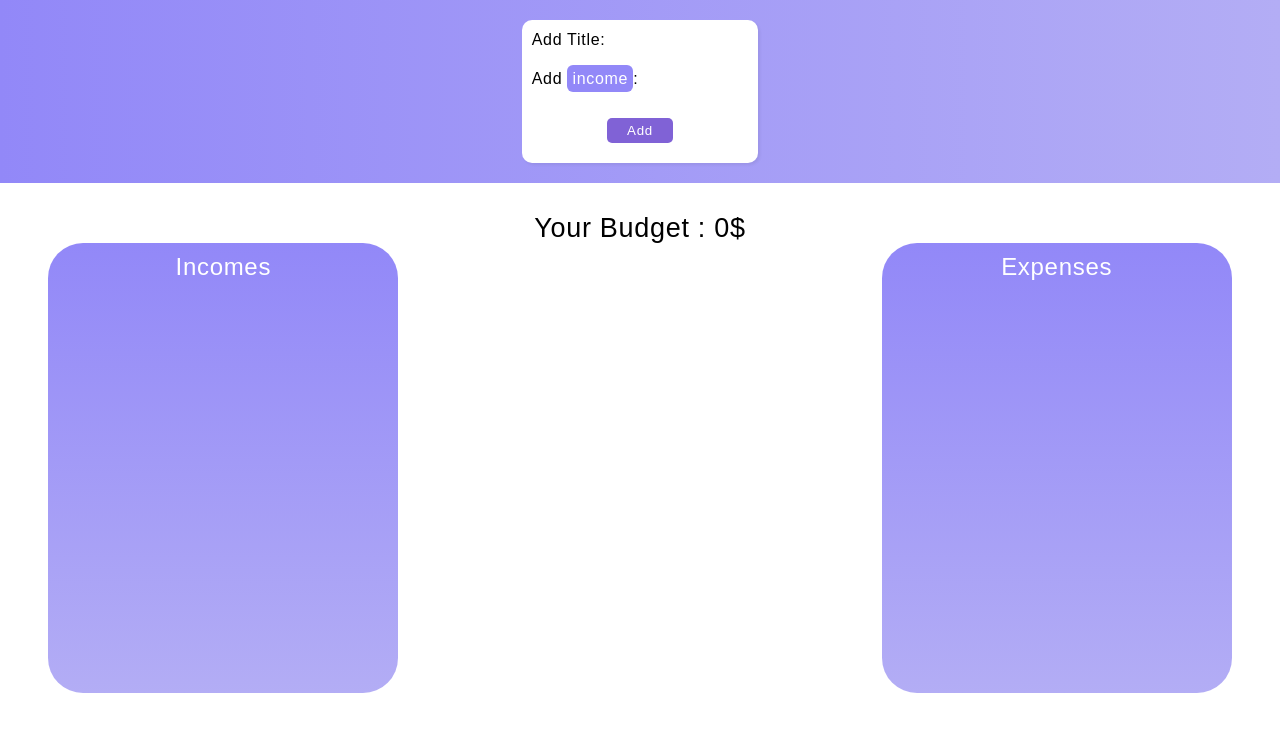
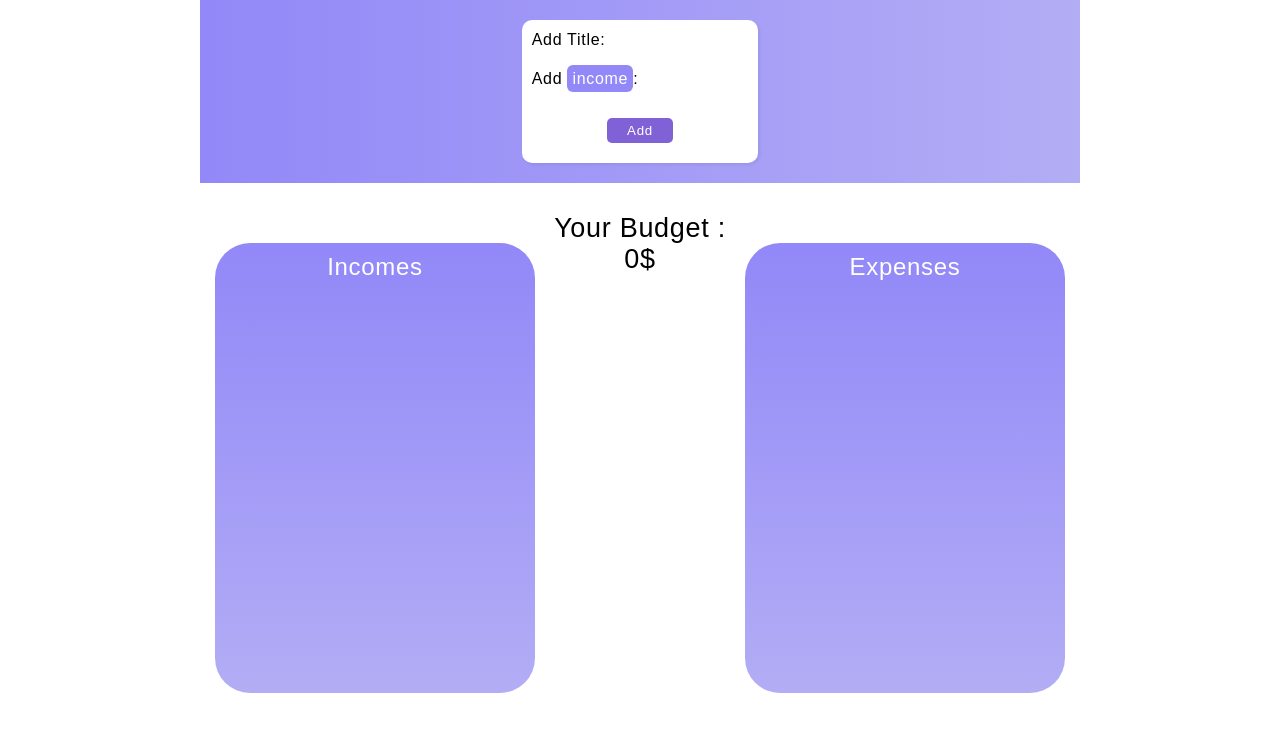
Before and after one commit to kouroshAf81/Expense-Tracker, a plain HTML site: page index.html in a window 1280 px wide. Drawn offline with Linux system fonts and the light colour scheme.

Commit message:
Improve UI

```diff
--- a/css/style.css
+++ b/css/style.css
@@ -11,11 +11,11 @@
 :root {
     --bg-color: #fff;
     --color: #102C57;
-
 }
 
 body {
-    background-color: #ffffff;
+    width: 880px;
+    margin: 0 auto;
 }
 
 .wrapper {
@@ -133,7 +133,7 @@ body {
     color: #fff;
     border-radius: 35px;
     height: 450px;
-    width: 350px;
+    width: 320px;
     justify-self: center;
     overflow: auto;
 }
@@ -203,12 +203,21 @@ body {
     border-radius: 10px;
 }
 
+
+/* responsive */
+
 @media screen and (max-width: 849px) {
-    .income-expense{
+    .income-expense {
         grid-template-columns: 1fr;
+        margin-bottom: 20px;
     }
+
     .budget {
         order: -1;
+    }
+
+    body {
+        width: 100%;
     }
 }
 
@@ -216,7 +225,8 @@ body {
     .outcome {
         width: 300px;
     }
+
     .income-item, .expense-item {
-        padding:20px 3px;
+        padding: 20px 3px;
     }
 }
```
